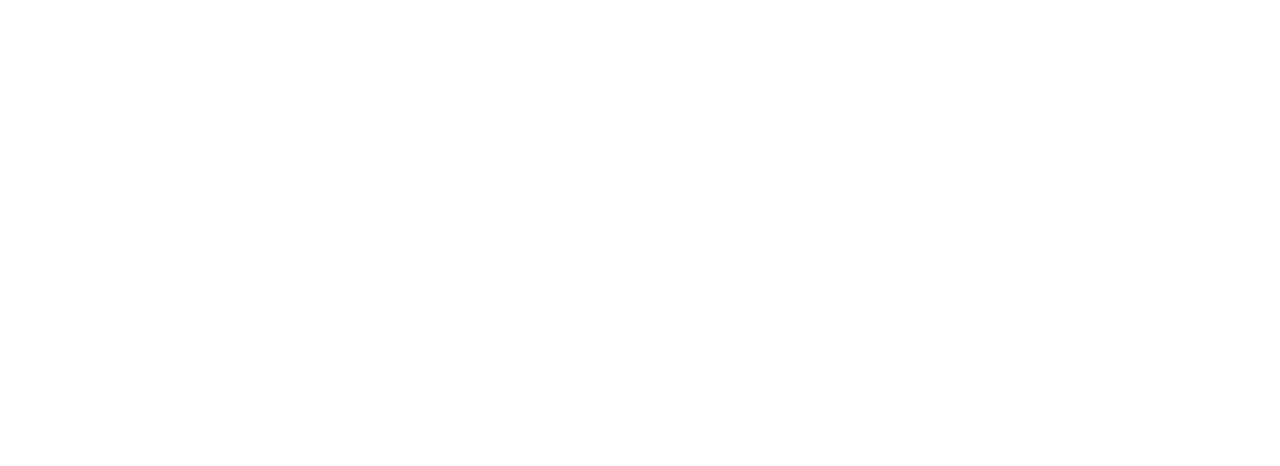
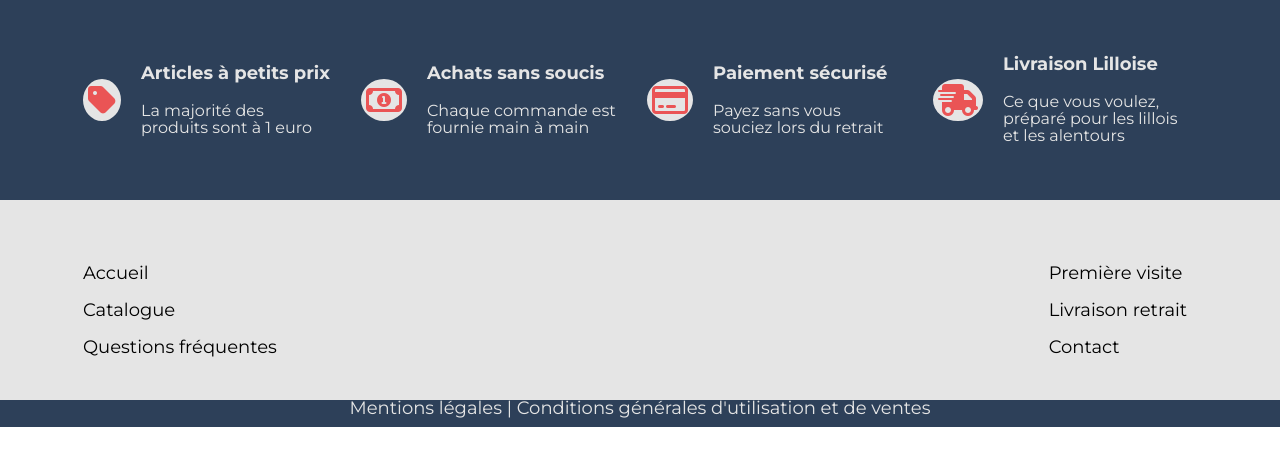
Before and after one commit to MaxWilmot5989/projet_prixba, a plain HTML site: page product.html in a window 1280 px wide. Drawn offline with Linux system fonts and the light colour scheme.

Commit message:
footer terminé

```diff
--- a/index.html
+++ b/index.html
@@ -1,5 +1,6 @@
 <!DOCTYPE html>
 <html lang="en">
+
 <head>
     <meta charset="UTF-8">
     <meta http-equiv="X-UA-Compatible" content="IE=edge">
@@ -9,10 +10,70 @@
     <link rel="preconnect" href="https://fonts.googleapis.com">
     <link rel="preconnect" href="https://fonts.gstatic.com" crossorigin>
     <link href="https://fonts.googleapis.com/css2?family=Montserrat:wght@100&display=swap" rel="stylesheet">
-    <link rel="stylesheet" href="https://cdnjs.cloudflare.com/ajax/libs/font-awesome/6.1.1/css/all.min.css
-    ">
+    <link rel="stylesheet" href="https://cdnjs.cloudflare.com/ajax/libs/font-awesome/6.1.1/css/all.min.css">
+    <link rel="stylesheet" href="https://cdnjs.cloudflare.com/ajax/libs/font-awesome/6.1.1/css/all.min.css"
+        integrity="sha512-KfkfwYDsLkIlwQp6LFnl8zNdLGxu9YAA1QvwINks4PhcElQSvqcyVLLD9aMhXd13uQjoXtEKNosOWaZqXgel0g=="
+        crossorigin="anonymous" referrerpolicy="no-referrer" />
 </head>
+
 <body>
+    <footer class="bg-blue">
 
+        <div class="container ">
+            <div class="flex">
+                <i class="fa-solid fa-tag txt-red bg-grey fa-2x"></i>
+                <div class="info">
+                    <h3>Articles à petits prix</h3>
+                    <p>La majorité des produits sont à 1 euro</p>
+                </div>
+            </div>
+            <div class="flex">
+                <i class="fa-regular fa-money-bill-1 txt-red bg-grey fa-2x"></i>
+                <div class="info">
+                    <h3>Achats sans soucis</h3>
+                    <p>Chaque commande est fournie main à main</p>
+                </div>
+            </div>
+            <div class="flex">
+                <i class="fa-regular fa-credit-card txt-red bg-grey fa-2x"></i>
+                <div class="info">
+                    <h3>Paiement sécurisé</h3>
+                    <p>Payez sans vous souciez lors du retrait</p>
+                </div>
+            </div>
+            <div class="flex">
+                <i class="fa-solid fa-truck-fast txt-red bg-grey fa-2x"></i>
+                <div class="info">
+                    <h3>Livraison Lilloise</h3>
+                    <p>Ce que vous voulez, préparé pour les lillois et les alentours</p>
+                </div>
+            </div>
+
+        </div>
+
+        <div class="bg-grey">
+
+            <div class="container">
+                <div class="bottom">
+                    <h3><a href="#">Accueil</a></h3>
+                    <h3><a href="#">Catalogue</a></h3>
+                    <h3><a href="#">Questions fréquentes</a></h3>
+                </div>
+                <div class="bottom">
+                    <h3><a href="#">Première visite</a></h3>
+                    <h3><a href="#">Livraison retrait</a></h3>
+                    <h3><a href="#">Contact</a></h3>
+                </div>
+            </div>
+        </div class="container ">
+
+        <div class="mentions_legales bg-blue txt-grey"><a href="#">Mentions légales</a> | <a href="#">Conditions générales
+                d'utilisation et de ventes</a></div>
+        </div>
+
+        </div>
+
+    </footer>
 </body>
+
 </html>
--- a/product.html
+++ b/product.html
@@ -0,0 +1,79 @@
+<!DOCTYPE html>
+<html lang="en">
+
+<head>
+    <meta charset="UTF-8">
+    <meta http-equiv="X-UA-Compatible" content="IE=edge">
+    <meta name="viewport" content="width=device-width, initial-scale=1.0">
+    <title>Document</title>
+    <link rel="stylesheet" href="style.css">
+    <link rel="preconnect" href="https://fonts.googleapis.com">
+    <link rel="preconnect" href="https://fonts.gstatic.com" crossorigin>
+    <link href="https://fonts.googleapis.com/css2?family=Montserrat:wght@100&display=swap" rel="stylesheet">
+    <link rel="stylesheet" href="https://cdnjs.cloudflare.com/ajax/libs/font-awesome/6.1.1/css/all.min.css">
+    <link rel="stylesheet" href="https://cdnjs.cloudflare.com/ajax/libs/font-awesome/6.1.1/css/all.min.css"
+        integrity="sha512-KfkfwYDsLkIlwQp6LFnl8zNdLGxu9YAA1QvwINks4PhcElQSvqcyVLLD9aMhXd13uQjoXtEKNosOWaZqXgel0g=="
+        crossorigin="anonymous" referrerpolicy="no-referrer" />
+</head>
+
+<body>
+    <footer class="bg-blue">
+
+        <div class="container ">
+            <div class="flex">
+                <i class="fa-solid fa-tag txt-red bg-grey fa-2x"></i>
+                <div class="info">
+                    <h3>Articles à petits prix</h3>
+                    <p>La majorité des produits sont à 1 euro</p>
+                </div>
+            </div>
+            <div class="flex">
+                <i class="fa-regular fa-money-bill-1 txt-red bg-grey fa-2x"></i>
+                <div class="info">
+                    <h3>Achats sans soucis</h3>
+                    <p>Chaque commande est fournie main à main</p>
+                </div>
+            </div>
+            <div class="flex">
+                <i class="fa-regular fa-credit-card txt-red bg-grey fa-2x"></i>
+                <div class="info">
+                    <h3>Paiement sécurisé</h3>
+                    <p>Payez sans vous souciez lors du retrait</p>
+                </div>
+            </div>
+            <div class="flex">
+                <i class="fa-solid fa-truck-fast txt-red bg-grey fa-2x"></i>
+                <div class="info">
+                    <h3>Livraison Lilloise</h3>
+                    <p>Ce que vous voulez, préparé pour les lillois et les alentours</p>
+                </div>
+            </div>
+
+        </div>
+
+        <div class="bg-grey">
+
+            <div class="container">
+                <div class="bottom">
+                    <h3><a href="#">Accueil</a></h3>
+                    <h3><a href="#">Catalogue</a></h3>
+                    <h3><a href="#">Questions fréquentes</a></h3>
+                </div>
+                <div class="bottom">
+                    <h3><a href="#">Première visite</a></h3>
+                    <h3><a href="#">Livraison retrait</a></h3>
+                    <h3><a href="#">Contact</a></h3>
+                </div>
+            </div>
+        </div class="container ">
+
+        <div class="mentions_legales bg-blue txt-grey"><a href="#">Mentions légales</a> | <a href="#">Conditions générales
+                d'utilisation et de ventes</a></div>
+        </div>
+
+        </div>
+
+    </footer>
+</body>
+
+</html>
--- a/styles/footer.scss
+++ b/styles/footer.scss
@@ -0,0 +1,119 @@
+@import url('https://fonts.googleapis.com/css2?family=Montserrat:wght@300;400;700&display=swap');
+
+.bg-blue {
+    background-color: #2d4059;
+}
+
+.bg-grey {
+    background-color: #e5e5e5;
+}
+
+.bg-red {
+    background-color: #ea5455;
+}
+
+.txt-blue {
+    color: #2d4059;
+}
+
+.txt-grey {
+    color: #e5e5e5;
+}
+
+.txt-red {
+    color: #ea5455;
+}
+
+footer {
+    line-height: 17px;
+    font-family: 'Montserrat', sans-serif;
+
+
+}
+
+footer .container {
+    max-width: 1114px;
+    height: 200px;
+    display: flex;
+    justify-content: space-between;
+    margin: auto;
+    align-items: center;
+    color: #e5e5e5;
+
+}
+
+footer h3 {
+    font-size: large;
+    margin-right: 10px;
+
+
+}
+
+footer p {
+    margin-right: 10px;
+    font-weight: 500;
+}
+
+footer i {
+    border: 5px solid;
+    border-radius: 50%;
+    border-color: #e5e5e5;
+    font-size: 1.2rem;
+    margin-right: 20px;
+
+
+
+}
+
+footer .flex {
+    display: flex;
+    align-items: center;
+    margin-right: 10px;
+    font-weight: 700;
+    padding-right: 10px;
+
+}
+
+footer .bottom {
+    color: black;
+
+}
+
+footer .bottom h3 {
+    margin-top: 20px;
+    ;
+}
+
+footer .mentions h3 {
+    text-align: center;
+    color: #e5e5e5;
+
+}
+
+footer .mentions_legales{
+    padding-bottom: 10px;
+    font-size:large;
+    text-align: center;
+
+}
+
+    .info {
+        width: 200px;
+
+    }
+
+    .info p {
+        margin-top: 20px;
+    }
+
+    footer a {
+        text-decoration: none;
+    }
+
+    .bottom a {
+        color: black;
+    }
+
+    .mentions_legales a {
+        color: #e5e5e5;
+    }
--- a/styles/reset.scss
+++ b/styles/reset.scss
@@ -0,0 +1,48 @@
+/* http://meyerweb.com/eric/tools/css/reset/
+   v2.0 | 20110126
+   License: none (public domain)
+*/
+
+html, body, div, span, applet, object, iframe,
+h1, h2, h3, h4, h5, h6, p, blockquote, pre,
+a, abbr, acronym, address, big, cite, code,
+del, dfn, em, img, ins, kbd, q, s, samp,
+small, strike, strong, sub, sup, tt, var,
+b, u, i, center,
+dl, dt, dd, ol, ul, li,
+fieldset, form, label, legend,
+table, caption, tbody, tfoot, thead, tr, th, td,
+article, aside, canvas, details, embed,
+figure, figcaption, footer, header, hgroup,
+menu, nav, output, ruby, section, summary,
+time, mark, audio, video {
+	margin: 0;
+	padding: 0;
+	border: 0;
+	font-size: 100%;
+	font: inherit;
+	vertical-align: baseline;
+}
+/* HTML5 display-role reset for older browsers */
+article, aside, details, figcaption, figure,
+footer, header, hgroup, menu, nav, section {
+	display: block;
+}
+body {
+	line-height: 1;
+}
+ol, ul {
+	list-style: none;
+}
+blockquote, q {
+	quotes: none;
+}
+blockquote:before, blockquote:after,
+q:before, q:after {
+	content: '';
+	content: none;
+}
+table {
+	border-collapse: collapse;
+	border-spacing: 0;
+}
```
Also changed, not shown: products.html (+79 -0 lines), style.css, 2 other files.
